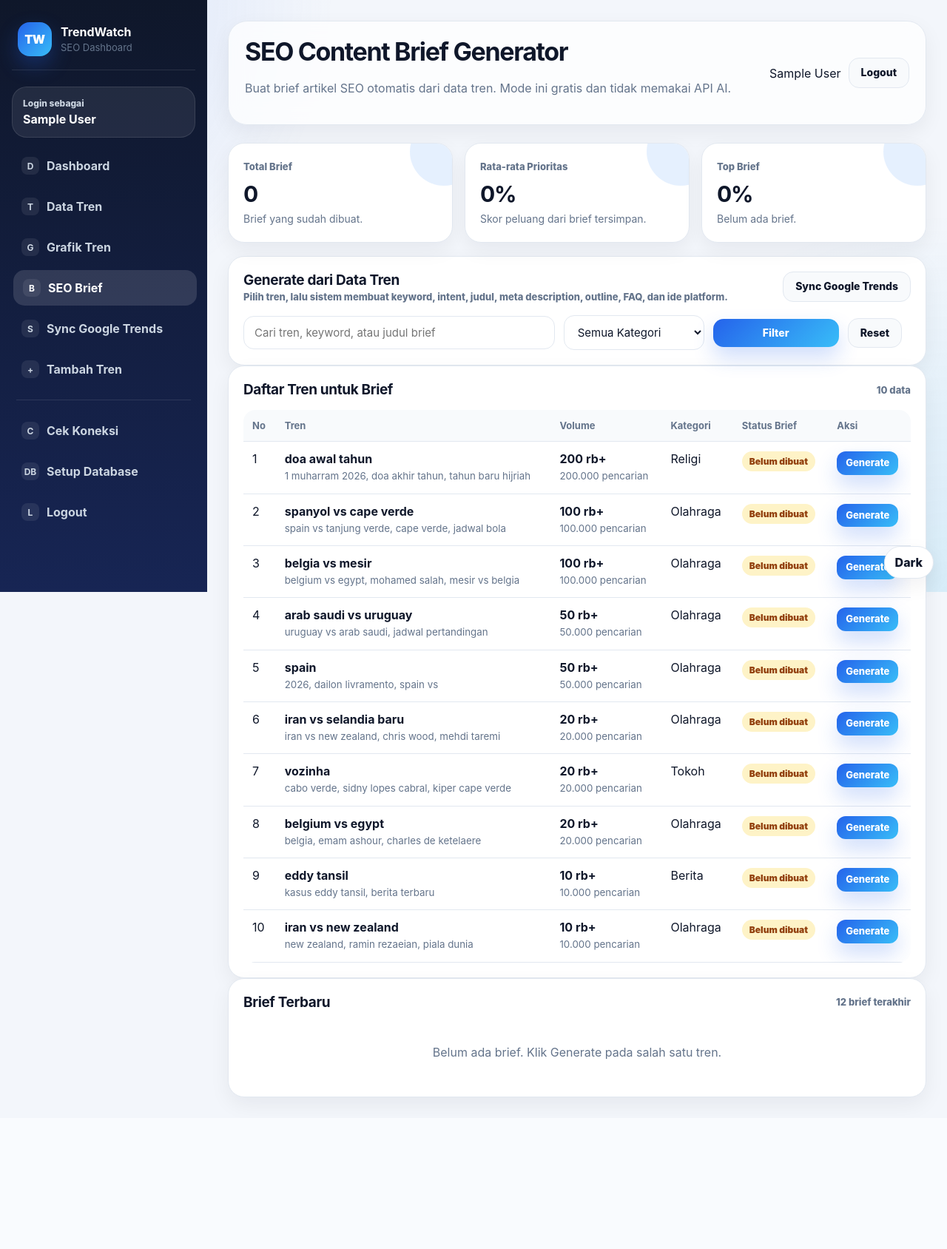
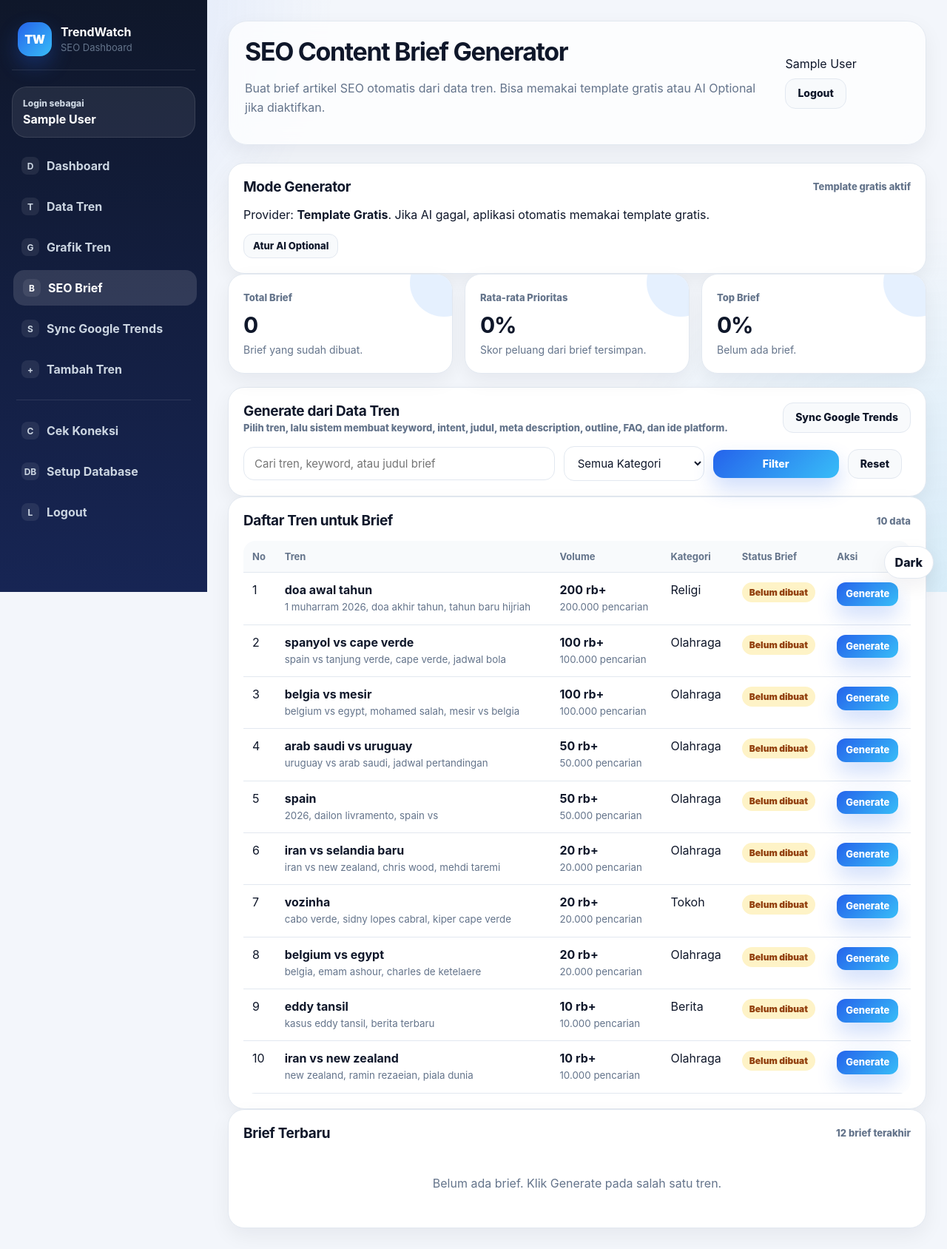
Before and after one commit to dhdeinfo/trendwatch-indonesia, a PHP site: page /admin/content_briefs.php in a window 1280 px wide. Shown: the whole page at 74% size. Before the commit the page ends 1494 px from the top, so only its background shows below. Run offline with PHP 8.4, Linux system fonts and the light colour scheme; the visitor is signed in with stand-in values (Sample User, id 1); data comes from the database, SQL or seed files in the repository; some libraries are stand-ins or nearby versions.

Commit message:
Update content_briefs.php

```diff
--- a/admin/content_briefs.php
+++ b/admin/content_briefs.php
@@ -2,12 +2,13 @@
 
 require_once __DIR__ . '/../config/database.php';
 require_once __DIR__ . '/../config/auth.php';
-require_once __DIR__ . '/../includes/seo_brief_generator.php';
+require_once __DIR__ . '/../includes/ai_content_generator.php';
 require_admin();
 
 $pageTitle = 'SEO Content Brief';
 $activeMenu = 'content_briefs';
 $flash = flash_get();
+$aiSettings = ai_get_settings($pdo);
 
 if (is_post()) {
     csrf_verify();
@@ -22,7 +23,7 @@ if (is_post()) {
         redirect('admin/content_briefs.php');
     }
 
-    $brief = seo_generate_brief($trend);
+    $brief = ai_generate_seo_brief($pdo, $trend);
     $briefId = seo_save_brief($pdo, $trendId, $brief);
 
     flash_set('success', 'SEO content brief berhasil dibuat.');
@@ -75,7 +76,7 @@ require_once __DIR__ . '/../includes/sidebar.php';
     <header class="topbar">
         <div>
             <h1>SEO Content Brief Generator</h1>
-            <p>Buat brief artikel SEO otomatis dari data tren. Mode ini gratis dan tidak memakai API AI.</p>
+            <p>Buat brief artikel SEO otomatis dari data tren. Bisa memakai template gratis atau AI Optional jika diaktifkan.</p>
         </div>
         <div class="admin-profile">
             <span><?= e(current_admin_name()) ?></span>
@@ -86,6 +87,15 @@ require_once __DIR__ . '/../includes/sidebar.php';
     <?php if ($flash): ?>
         <div class="alert alert-<?= e($flash['type']) ?>"><?= e($flash['message']) ?></div>
     <?php endif; ?>
+
+    <section class="panel compact-panel">
+        <div class="panel-header">
+            <h2>Mode Generator</h2>
+            <span><?= ($aiSettings['ai_enabled'] ?? '0') === '1' && ($aiSettings['ai_provider'] ?? 'template') !== 'template' ? 'AI Optional aktif' : 'Template gratis aktif' ?></span>
+        </div>
+        <p class="muted-text">Provider: <strong><?= e(ai_provider_label($aiSettings['ai_provider'] ?? 'template')) ?></strong>. Jika AI gagal, aplikasi otomatis memakai template gratis.</p>
+        <a href="<?= e(url('admin/ai_settings.php')) ?>" class="btn btn-secondary small">Atur AI Optional</a>
+    </section>
 
     <section class="stats-grid">
         <div class="stat-card">
```
